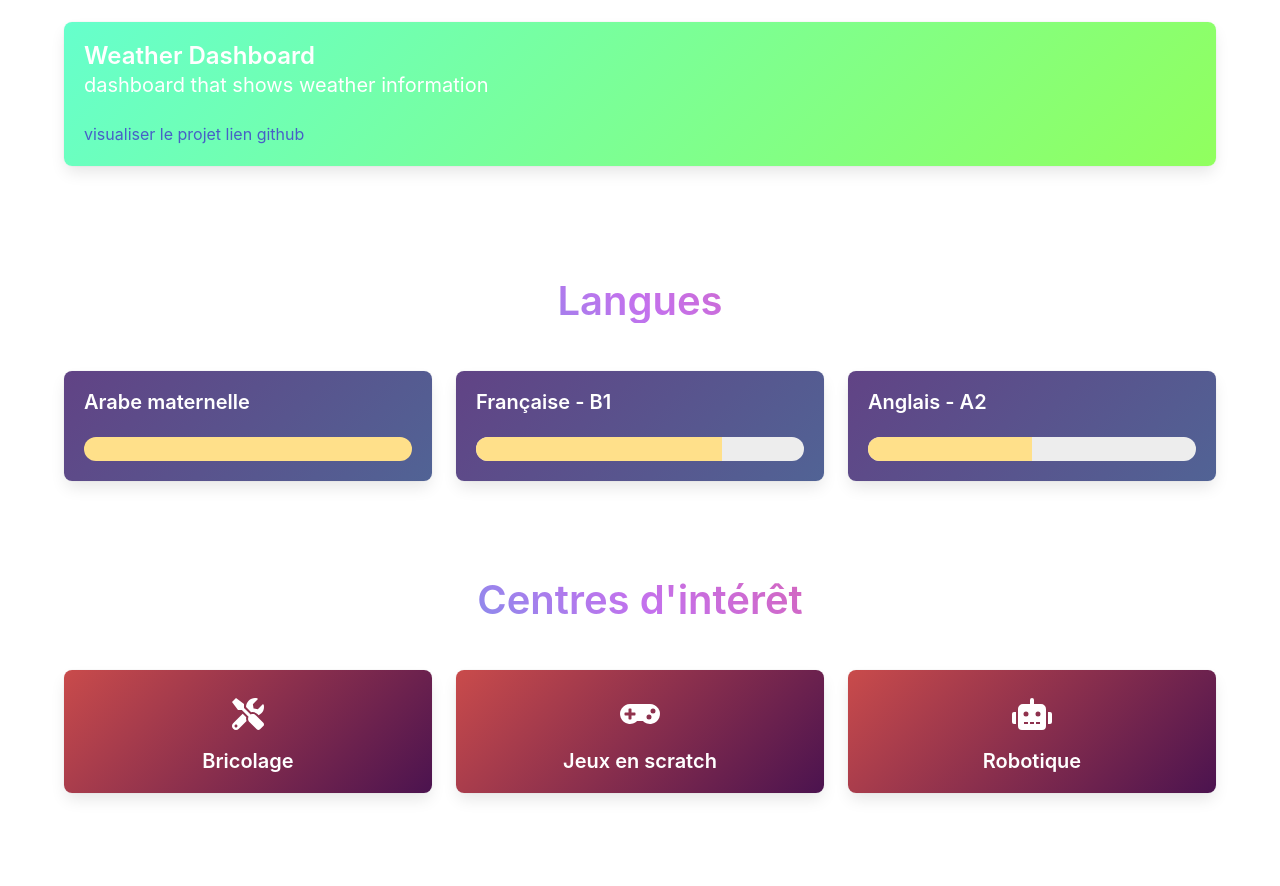
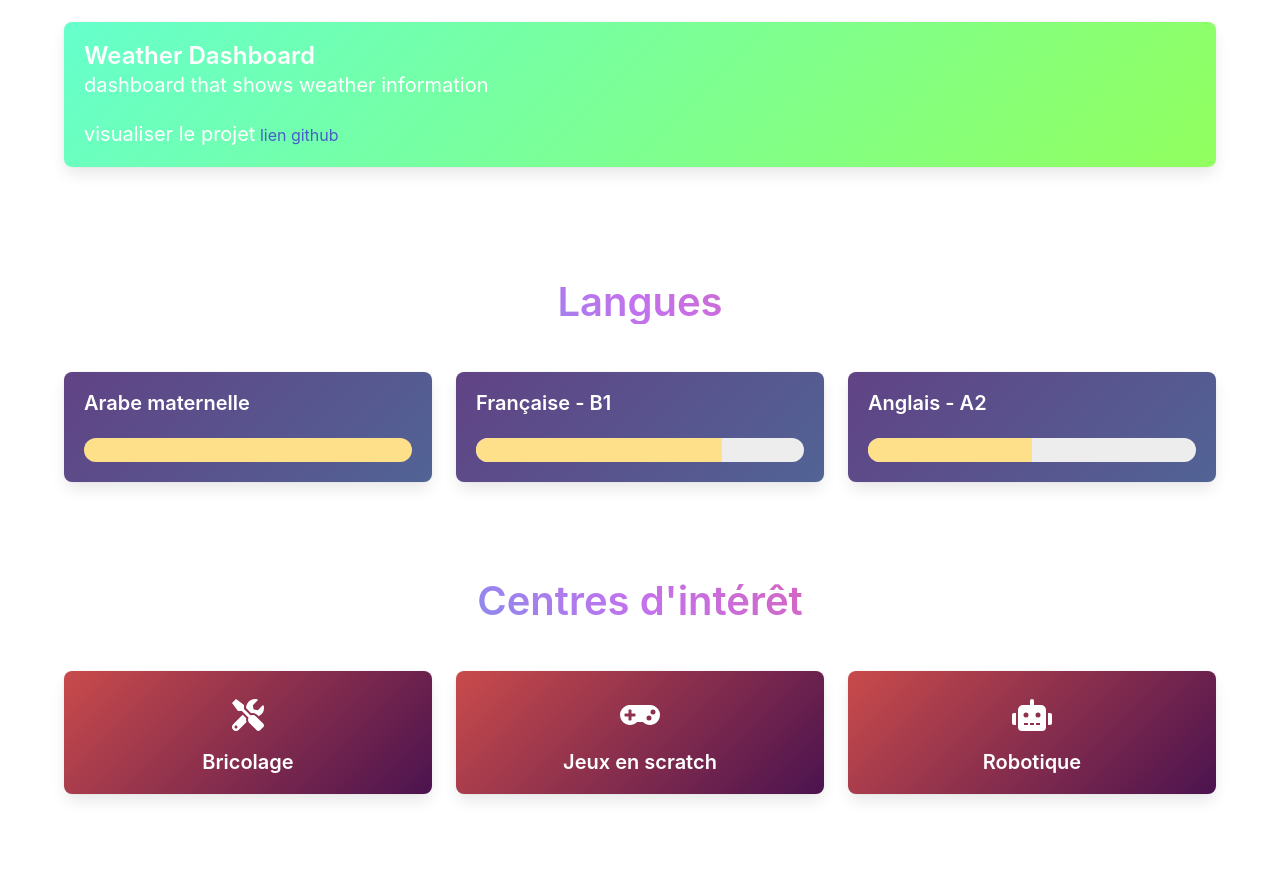
Before and after one commit to chaima-chiha/chaima-chiha.github.io, a plain HTML site: page index.html in a window 1280 px wide. Shown: the part 2540-3426 px from the top of the page. Drawn offline with nearby package versions, Linux system fonts and the light colour scheme.

Commit message:
Update index.html

```diff
--- a/index.html
+++ b/index.html
@@ -203,7 +203,7 @@
         <div class="box custom-box projet-box mb-4">
             <h3 class="title is-4 has-text-white">Weather Dashboard</h3>
             <h4 class="subtitle is-5 has-text-white">dashboard that shows weather information</h4>
-            <a href="weather-dashboard.html">visualiser le projet</a>
+            <a class="subtitle is-5 has-text-white" href="weather-dashboard.html">visualiser le projet</a>
             <a href="https://github.com/chaima-chiha/Weather-Dashboard.git">lien github</a>
 
         </div>
```
